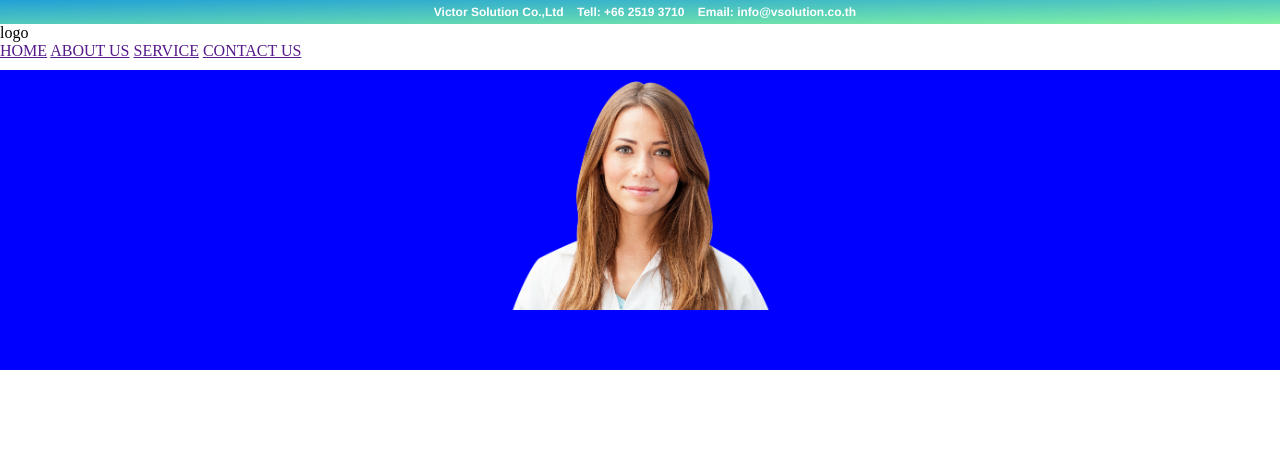
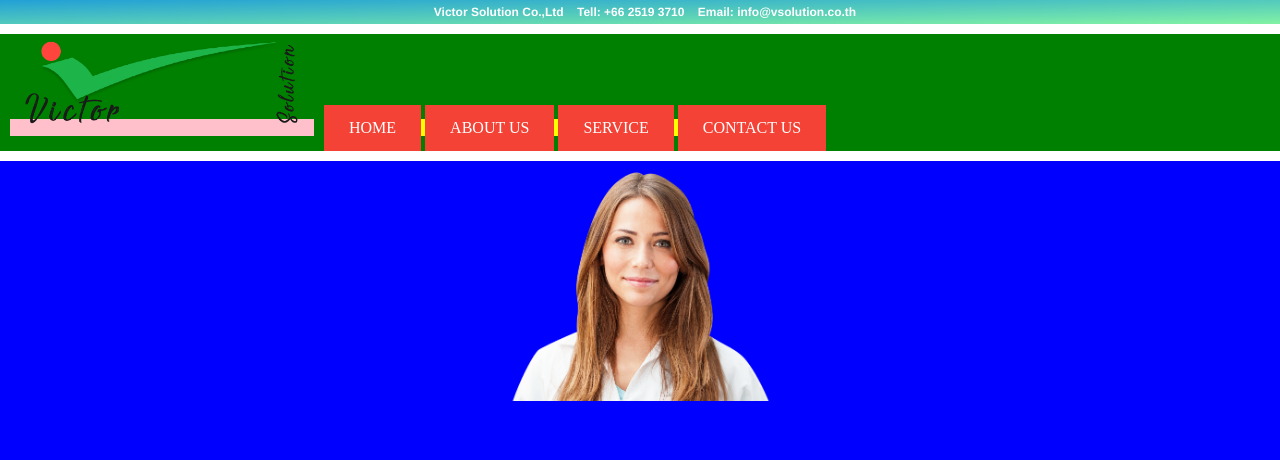
Before and after one commit to SubAlgo/victor, a PHP site: page / in a window 1280 px wide. Shown: the top 460 px of the page. Run offline with PHP 8.4, Linux system fonts and the light colour scheme.

Commit message:
start edit navbar

```diff
--- a/src/component/navbar.php
+++ b/src/component/navbar.php
@@ -1,6 +1,18 @@
 <div class="navbar-container">
+
+    <div class="navbar-logo-container">
+        <img class="navbar-logo" src="./src/img/rectangular.png" alt="">
+    </div>
+
+    <div class="navbar-menu-container">
+        <a href="" class="navbar-menu">HOME</a>
+        <a href="" class="navbar-menu">ABOUT US</a>
+        <a href="" class="navbar-menu">SERVICE</a>
+        <a href="" class="navbar-menu">CONTACT US</a>
+    </div>
+
     <?php
-        include_once "logo.html";
-        include_once "menu.html";
+        //include_once "logo.html";
+        //include_once "menu.html";
     ?>
 </div>
--- a/src/css/main.css
+++ b/src/css/main.css
@@ -57,6 +57,40 @@ body {
   }
 }
 /*NAVBAR*/
+.navbar-container {
+  margin-top: 10px;
+  margin-bottom: 10px;
+  width: 100%;
+  background-color: green;
+}
+
+.navbar-logo-container {
+  display: inline;
+  margin-left: 10px;
+  width: 500px;
+  background-color: pink;
+}
+
+.navbar-menu-container {
+  display: inline;
+  margin-left: 10px;
+  width: 100%;
+  background-color: yellow;
+}
+
+.navbar-logo {
+  width: 300px;
+}
+
+.navbar-menu {
+  background-color: #f44336;
+  color: white;
+  padding: 14px 25px;
+  text-align: center;
+  text-decoration: none;
+  display: inline-block;
+}
+
 /*HEADER*/
 .header {
   width: 100%;
--- a/src/sass/main.sass
+++ b/src/sass/main.sass
@@ -1,11 +1,14 @@
 body
     margin: 0px
+
+
 /*TOP-HEADER*/
 @import ./top-header/top-header.sass
 @import ./top-header/top-header-mobile.sass
 
 /*NAVBAR*/
-
+@import ./navbar/navbar.sass
+@import ./navbar/navbar-mobile.sass
 
 /*HEADER*/
 @import ./header/header.sass
--- /dev/null
+++ b/src/sass/navbar/navbar-mobile.sass
@@ -0,0 +1 @@
+@media screen and (max-width: 560px)
--- /dev/null
+++ b/src/sass/navbar/navbar.sass
@@ -0,0 +1,28 @@
+.navbar-container
+    margin-top: 10px
+    margin-bottom: 10px
+    width: 100%
+    background-color: green
+
+.navbar-logo-container
+    display: inline
+    margin-left: 10px
+    width: 500px
+    background-color: pink
+
+.navbar-menu-container
+    display: inline
+    margin-left: 10px
+    width: 100%
+    background-color: yellow
+
+.navbar-logo
+    width: 300px
+
+.navbar-menu
+    background-color: #f44336
+    color: white
+    padding: 14px 25px
+    text-align: center
+    text-decoration: none
+    display: inline-block
```
Also changed, not shown: src/img/rectangular.png (added).
